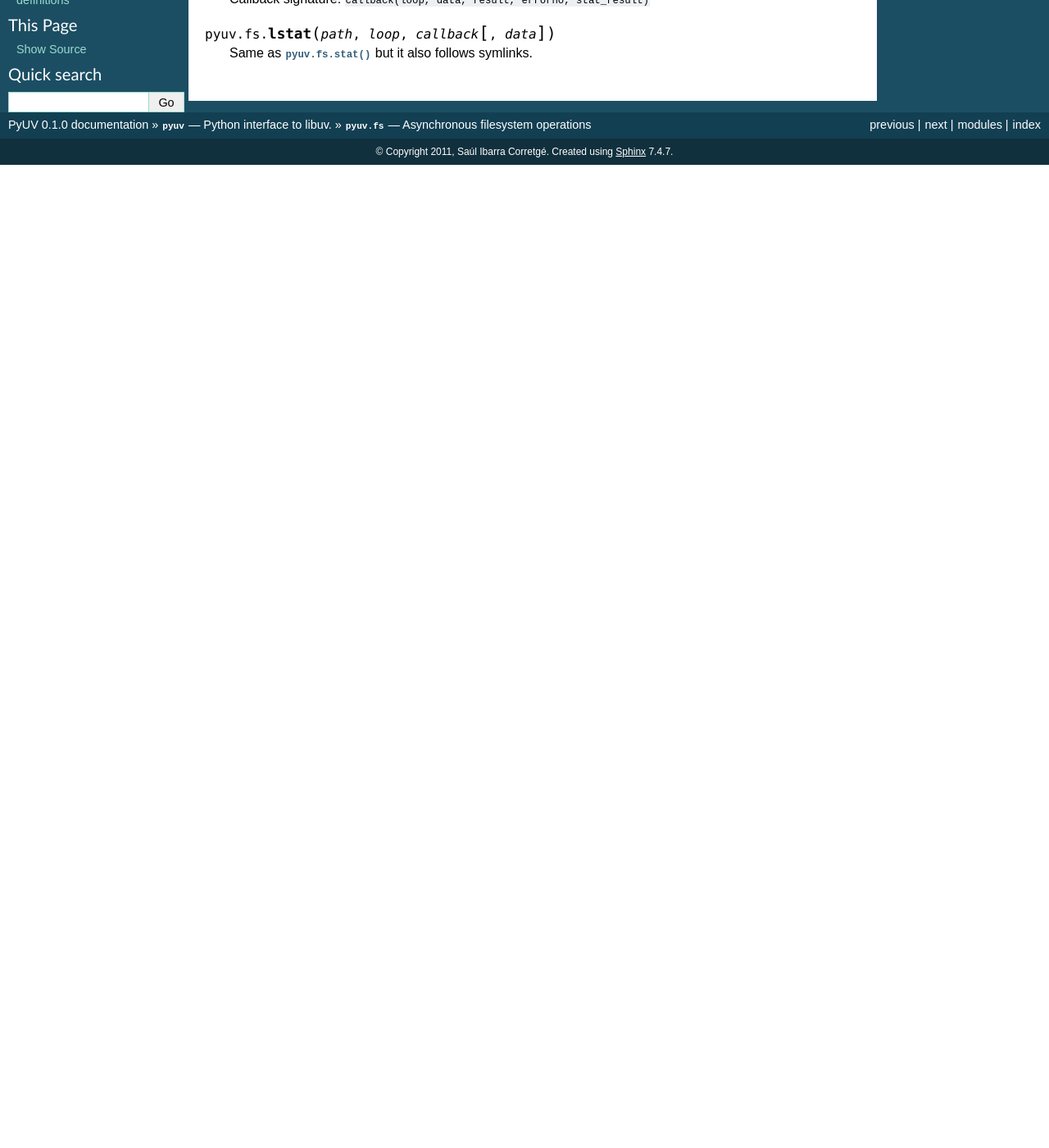
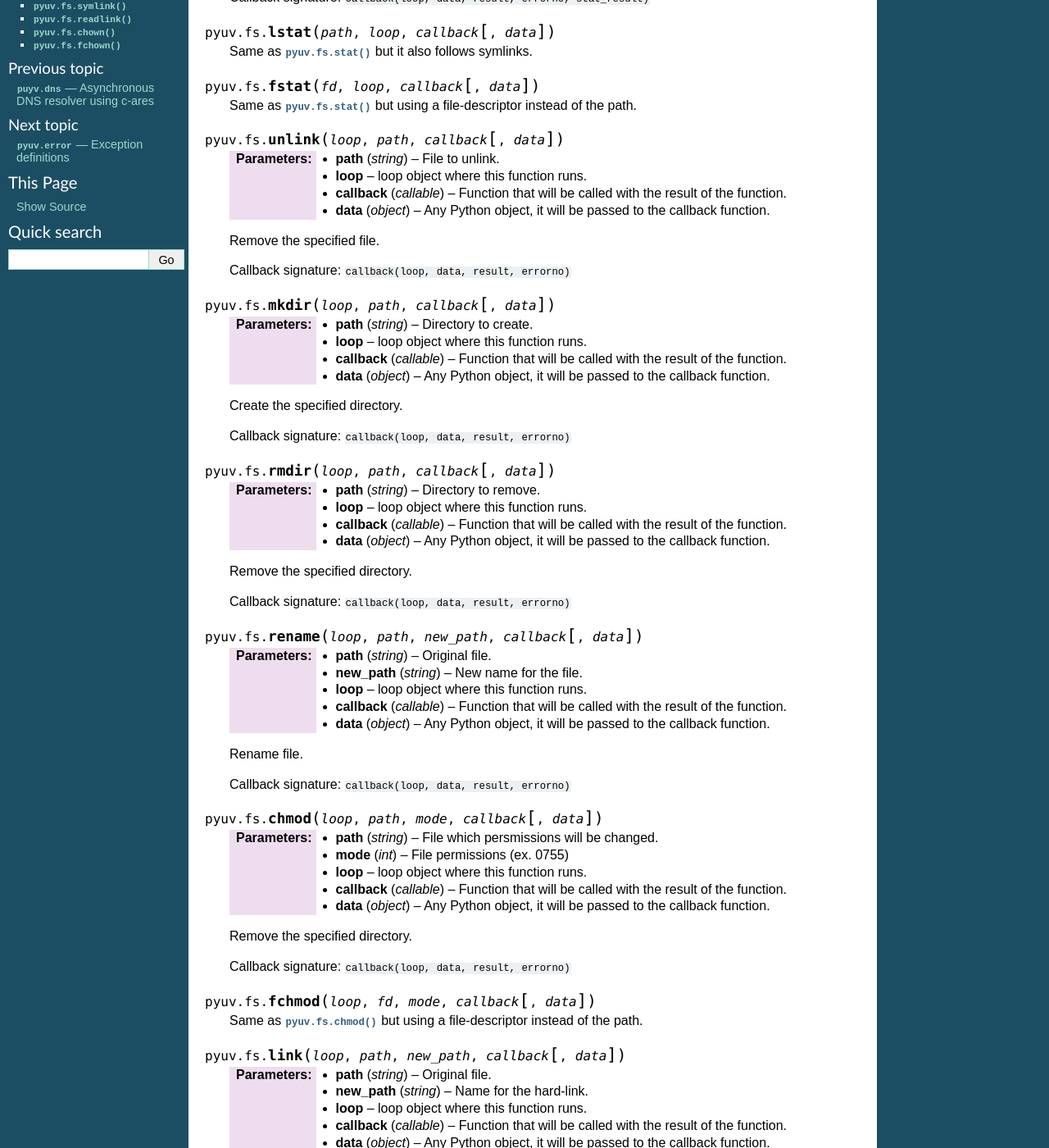
Before and after one commit to saghul/pyuv, a Sphinx documentation site: the page built from docs/fs.rst, in a window 1280 px wide and 1400 px high, scrolled down 270 px. Shown: the whole window at 82% size. Built offline with Sphinx 7.4.7, drawn with Linux system fonts in a browser that asks for light colours; before the commit the page ends 900 px from its top, so only the background shows below that; some of the changed text lies outside the part shown.

Commit message:
Updated documentation

```diff
--- a/docs/fs.rst
+++ b/docs/fs.rst
@@ -27,3 +27,165 @@
 .. py:function:: pyuv.fs.lstat(path, loop, callback, [data])
 
     Same as :py:func:`pyuv.fs.stat` but it also follows symlinks.
+
+
+.. py:function:: pyuv.fs.fstat(fd, loop, callback, [data])
+
+    Same as :py:func:`pyuv.fs.stat` but using a file-descriptor instead of the path.
+
+
+.. py:function:: pyuv.fs.unlink(loop, path, callback, [data])
+
+    :param string path: File to unlink.
+
+    :param loop: loop object where this function runs.
+
+    :param callable callback: Function that will be called with the result of the function.
+
+    :param object data: Any Python object, it will be passed to the callback function.
+
+    Remove the specified file.
+
+    Callback signature: ``callback(loop, data, result, errorno)``
+
+
+.. py:function:: pyuv.fs.mkdir(loop, path, callback, [data])
+
+    :param string path: Directory to create.
+
+    :param loop: loop object where this function runs.
+
+    :param callable callback: Function that will be called with the result of the function.
+
+    :param object data: Any Python object, it will be passed to the callback function.
+
+    Create the specified directory.
+
+    Callback signature: ``callback(loop, data, result, errorno)``
+
+
+.. py:function:: pyuv.fs.rmdir(loop, path, callback, [data])
+
+    :param string path: Directory to remove.
+
+    :param loop: loop object where this function runs.
+
+    :param callable callback: Function that will be called with the result of the function.
+
+    :param object data: Any Python object, it will be passed to the callback function.
+
+    Remove the specified directory.
+
+    Callback signature: ``callback(loop, data, result, errorno)``
+
+
+.. py:function:: pyuv.fs.rename(loop, path, new_path, callback, [data])
+
+    :param string path: Original file.
+
+    :param string new_path: New name for the file.
+
+    :param loop: loop object where this function runs.
+
+    :param callable callback: Function that will be called with the result of the function.
+
+    :param object data: Any Python object, it will be passed to the callback function.
+
+    Rename file.
+
+    Callback signature: ``callback(loop, data, result, errorno)``
+
+
+.. py:function:: pyuv.fs.chmod(loop, path, mode, callback, [data])
+
+    :param string path: File which persmissions will be changed.
+
+    :param int mode: File permissions (ex. 0755)
+
+    :param loop: loop object where this function runs.
+
+    :param callable callback: Function that will be called with the result of the function.
+
+    :param object data: Any Python object, it will be passed to the callback function.
+
+    Remove the specified directory.
+
+    Callback signature: ``callback(loop, data, result, errorno)``
+
+
+.. py:function:: pyuv.fs.fchmod(loop, fd, mode, callback, [data])
+
+    Same as :py:func:`pyuv.fs.chmod` but using a file-descriptor instead of the path.
+
+
+.. py:function:: pyuv.fs.link(loop, path, new_path, callback, [data])
+
+    :param string path: Original file.
+
+    :param string new_path: Name for the hard-link.
+
+    :param loop: loop object where this function runs.
+
+    :param callable callback: Function that will be called with the result of the function.
+
+    :param object data: Any Python object, it will be passed to the callback function.
+
+    Create a hard-link.
+
+    Callback signature: ``callback(loop, data, result, errorno)``
+
+
+.. py:function:: pyuv.fs.symlink(loop, path, new_path, callback, [data])
+
+    :param string path: Original file.
+
+    :param string new_path: Name for the symlink.
+
+    :param loop: loop object where this function runs.
+
+    :param callable callback: Function that will be called with the result of the function.
+
+    :param object data: Any Python object, it will be passed to the callback function.
+
+    Create a symlink.
+
+    Callback signature: ``callback(loop, data, result, errorno)``
+
+
+.. py:function:: pyuv.fs.readlink(loop, path, callback, [data])
+
+    :param string path: Link file to process.
+
+    :param loop: loop object where this function runs.
+
+    :param callable callback: Function that will be called with the result of the function.
+
+    :param object data: Any Python object, it will be passed to the callback function.
+
+    Read link file and return the original file path.
+
+    Callback signature: ``callback(loop, data, result, errorno, path)``
+
+
+.. py:function:: pyuv.fs.chown(loop, path, uid, gid, callback, [data])
+
+    :param string path: File which persmissions will be changed.
+
+    :param int uid: User ID.
+
+    :param int gid: Group ID.
+
+    :param loop: loop object where this function runs.
+
+    :param callable callback: Function that will be called with the result of the function.
+
+    :param object data: Any Python object, it will be passed to the callback function.
+
+    Changes ownership of a file.
+
+    Callback signature: ``callback(loop, data, result, errorno)``
+
+
+.. py:function:: pyuv.fs.fchown(loop, fd, mode, callback, [data])
+
+    Same as :py:func:`pyuv.fs.chown` but using a file-descriptor instead of the path.
```
Also changed, not shown: other parts of docs/fs.rst (+1 -1 lines), docs/util.rst (+24 -2 lines).
